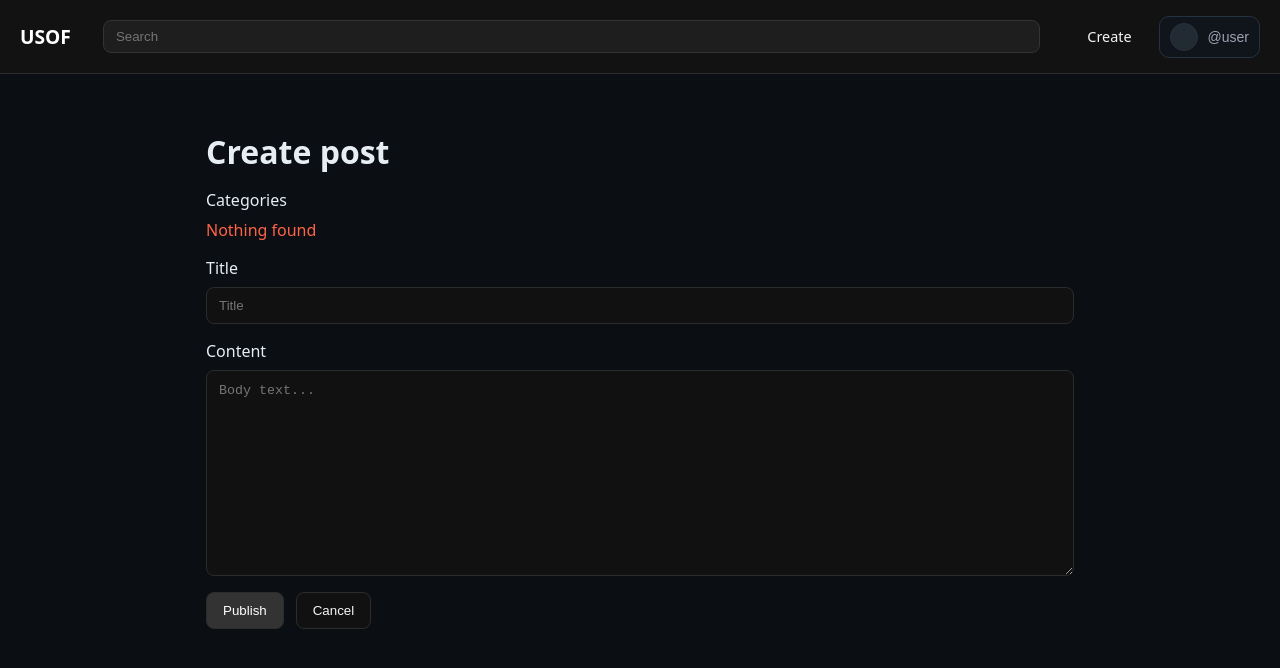
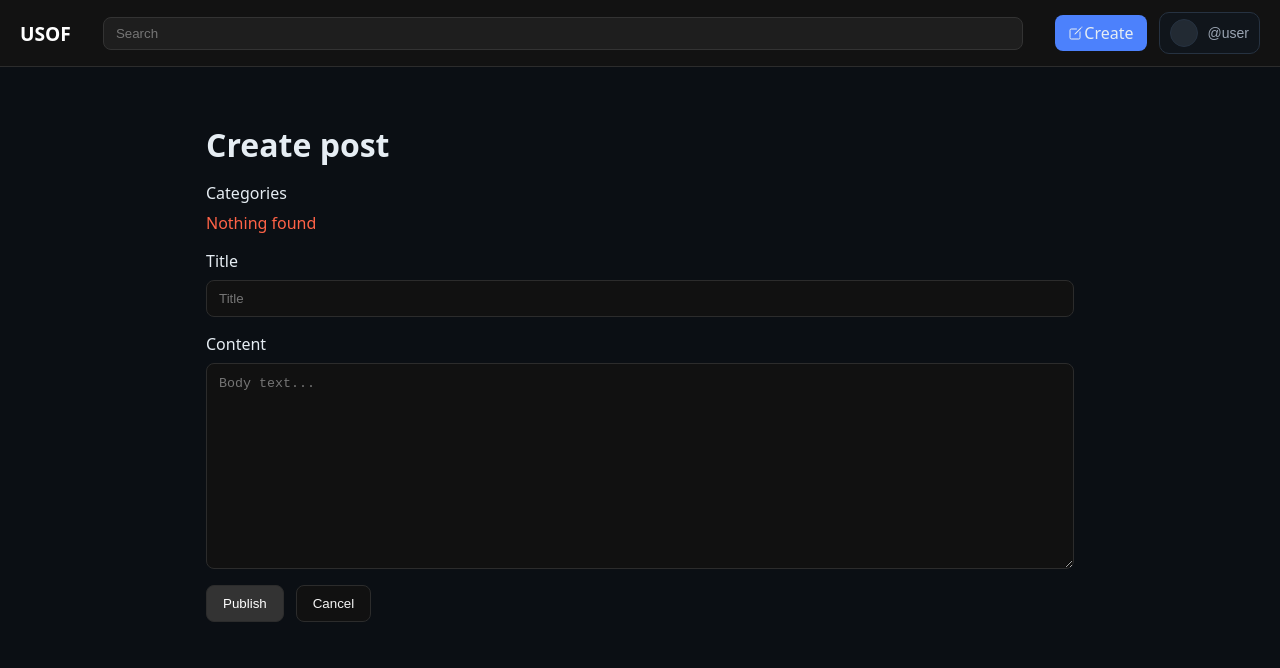
Before and after one commit to tranquilityAn/USOF_front, a React (Create React App) app: page /post/new in a window 1280 px wide. Shown: the top 668 px of the page. Built offline with nearby package versions, Linux system fonts and the light colour scheme; no server answers; sample sign-in values are in the browser's storage.

Commit message:
edit header buttons

```diff
--- a/src/components/FiltersBar/FiltersBar.module.css
+++ b/src/components/FiltersBar/FiltersBar.module.css
@@ -7,3 +7,7 @@
     color: #f5f5f5;
     margin-right: 10px;
 }
+
+.prefix {
+    margin-right: 5px;
+}
--- a/src/features/posts/postsSlice.js
+++ b/src/features/posts/postsSlice.js
@@ -281,9 +281,7 @@ const postsSlice = createSlice({
                 s.updateLoading = false;
                 s.updateError = null;
                 const p = a.payload;
-                // онови current
                 if (s.current?.id === p.id) s.current = p;
-                // онови в списку
                 const idx = s.items.findIndex(x => x.id === p.id);
                 if (idx !== -1) s.items[idx] = p;
             })
--- a/src/layout/Header/Header.jsx
+++ b/src/layout/Header/Header.jsx
@@ -3,6 +3,11 @@ import { Link, useNavigate, useLocation } from 'react-router-dom';
 import { useDispatch, useSelector } from 'react-redux';
 import { logout } from '../../features/auth/authSlice';
 import styles from './Header.module.css';
+import { CgProfile } from 'react-icons/cg';
+import { AiOutlineHeart } from 'react-icons/ai';
+import { IoSettingsOutline } from "react-icons/io5";
+import { RxExit } from "react-icons/rx";
+import { IoCreateOutline } from "react-icons/io5";
 
 export default function Header() {
     const navigate = useNavigate();
@@ -55,8 +60,14 @@ export default function Header() {
                         <div className={styles.userBlock}>
                             {isAuth ? (
                                 <>
-                                    <Link to="/post/new" className={styles.userLink}>Create</Link>
-
+                                    <Link
+                                        to="/post/new"
+                                        className='btn btn--primary'
+                                        aria-label="Create a new post"
+                                    >
+                                        <IoCreateOutline />
+                                        Create
+                                    </Link>
                                     {/* --- DROPDOWN --- */}
                                     <div className={styles.dropdown} ref={dropdownRef}>
                                         <button
@@ -85,6 +96,7 @@ export default function Header() {
                                                     role="menuitem"
                                                     onClick={closeDropdown}
                                                 >
+                                                    <CgProfile />
                                                     Profile
                                                 </Link>
 
@@ -94,6 +106,7 @@ export default function Header() {
                                                     role="menuitem"
                                                     onClick={closeDropdown}
                                                 >
+                                                    <AiOutlineHeart />
                                                     Favorites
                                                 </Link>
 
@@ -104,6 +117,7 @@ export default function Header() {
                                                     role="menuitem"
                                                     onClick={closeDropdown}
                                                 >
+                                                    <IoSettingsOutline />
                                                     Settings
                                                 </Link>
 
@@ -113,6 +127,7 @@ export default function Header() {
                                                     className={`${styles.dropdownItem} ${styles.logoutButton}`}
                                                     role="menuitem"
                                                 >
+                                                    <RxExit />
                                                     Log out
                                                 </button>
                                             </div>
```
Lines whose indentation alone changed are shown as unchanged.
